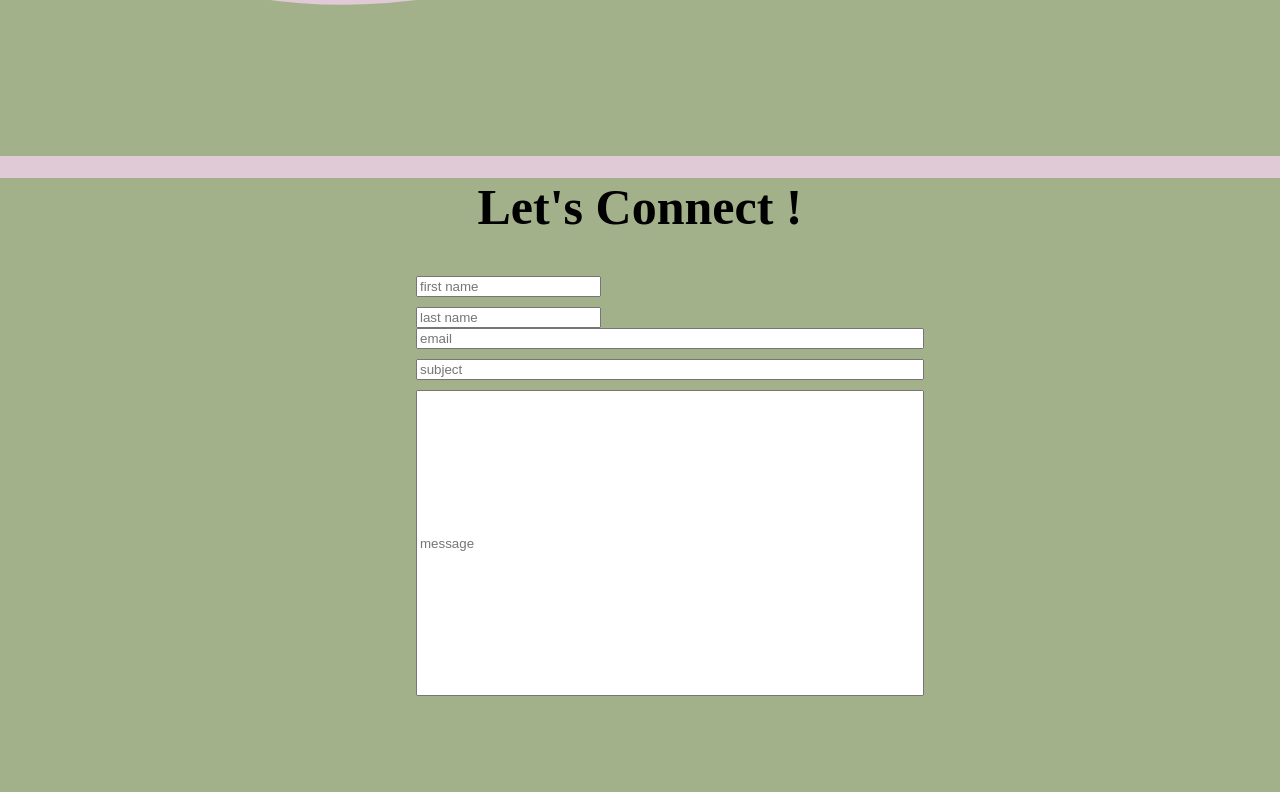
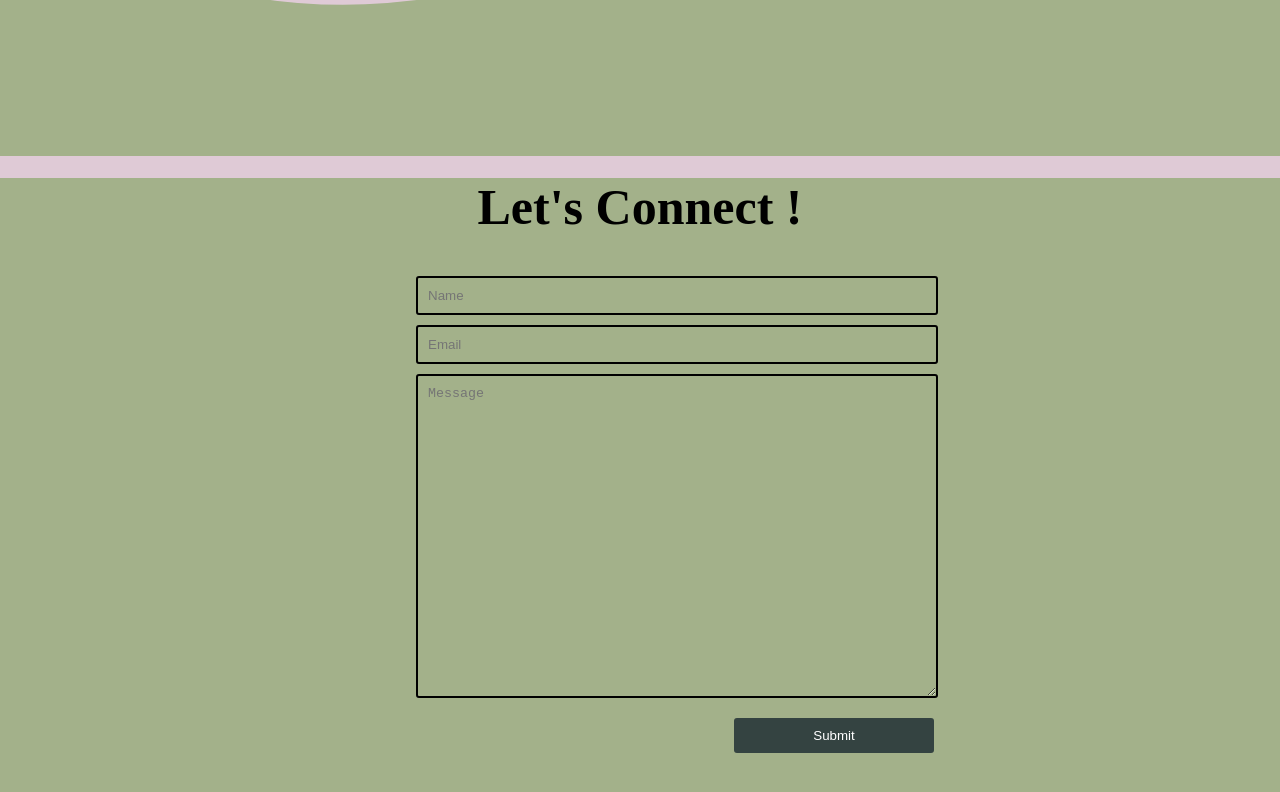
Before and after one commit to darlacodes19/My-Portfolio, a React (Create React App) app in the folder darlas-portfolio/: page / in a window 1280 px wide. Shown: the part 2137-2929 px from the top of the page. Built offline with nearby package versions, Linux system fonts and the light colour scheme.

Commit message:
Finish styling contact form

```diff
--- a/darlas-portfolio/src/components/Contact.jsx
+++ b/darlas-portfolio/src/components/Contact.jsx
@@ -6,14 +6,13 @@ const Contact = () => {
 
        <div className="form">
            <form className="contact-form">
-             <div className="contact-form-div">
-              <input placeholder="first name" className="first-name-input" ></input>
-              <input placeholder="last name"></input>
-             </div>
-             <input placeholder="email" id="email"></input>
-             <input placeholder="subject" id="subject"></input>
-             <input placeholder="message" id="message"></input>
-
+             {/* <label> Name </label> */}
+              <input placeholder="Name" className="first-name-input" type="text"></input>
+              {/* <label> Email </label> */}
+              <input placeholder="Email" id="email" type="email"></input>
+              {/* <label> Message </label> */}
+             <textarea type="text" placeholder="Message" id="message" size="200" rows="5"></textarea>
+             <button className="contact-form-button"> Submit </button>
 
            </form>
            </div>
--- a/darlas-portfolio/src/index.css
+++ b/darlas-portfolio/src/index.css
@@ -212,26 +212,58 @@ body{
 }
 
 .first-name-input {
-  margin-right: 100px;
+
   margin-bottom: 10px;
+  width: 498px;
+  padding: 10px;
+  border-radius: 3px;
+
+  border-style: none;
+  background: transparent;
+  border: 2px solid black;
 }
 
 #message {
-  width: 500px;
+  width: 498px;
   height: 300px;
+  margin-bottom: 20px;
+  padding: 10px;
+  border-radius: 3px;
+
+
+  border-style: none;
+  background: transparent;
+  border: 2px solid black;
 }
 
 #email{
-  width: 500px;
+  width: 498px;
   margin-bottom: 10px;
+
+  padding: 10px;
+  border-radius: 3px;
+
+  border-style: none;
+
+  background: transparent;
+  border: 2px solid black;
 }
 
-#subject {
-  width: 500px;
-  margin-bottom: 10px;
-}
 
 .form {
   margin: 0 auto;
   width: 35%;
 }
+
+.contact-form-button {
+
+  width: 200px;
+  border-radius: 3px;
+  padding: 10px;
+  border-style: none;
+
+  margin-left: 318px;
+
+  background-color: #344341;
+  color: white;
+}
```
